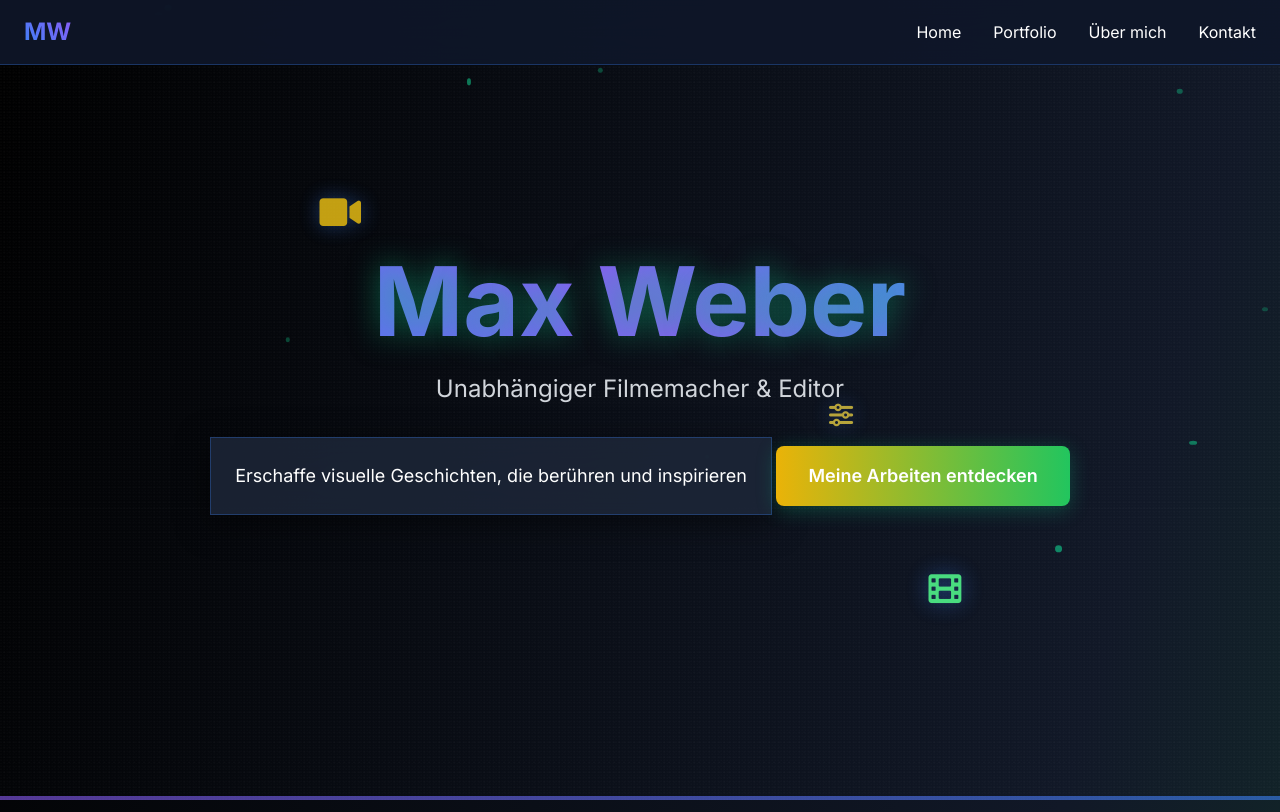
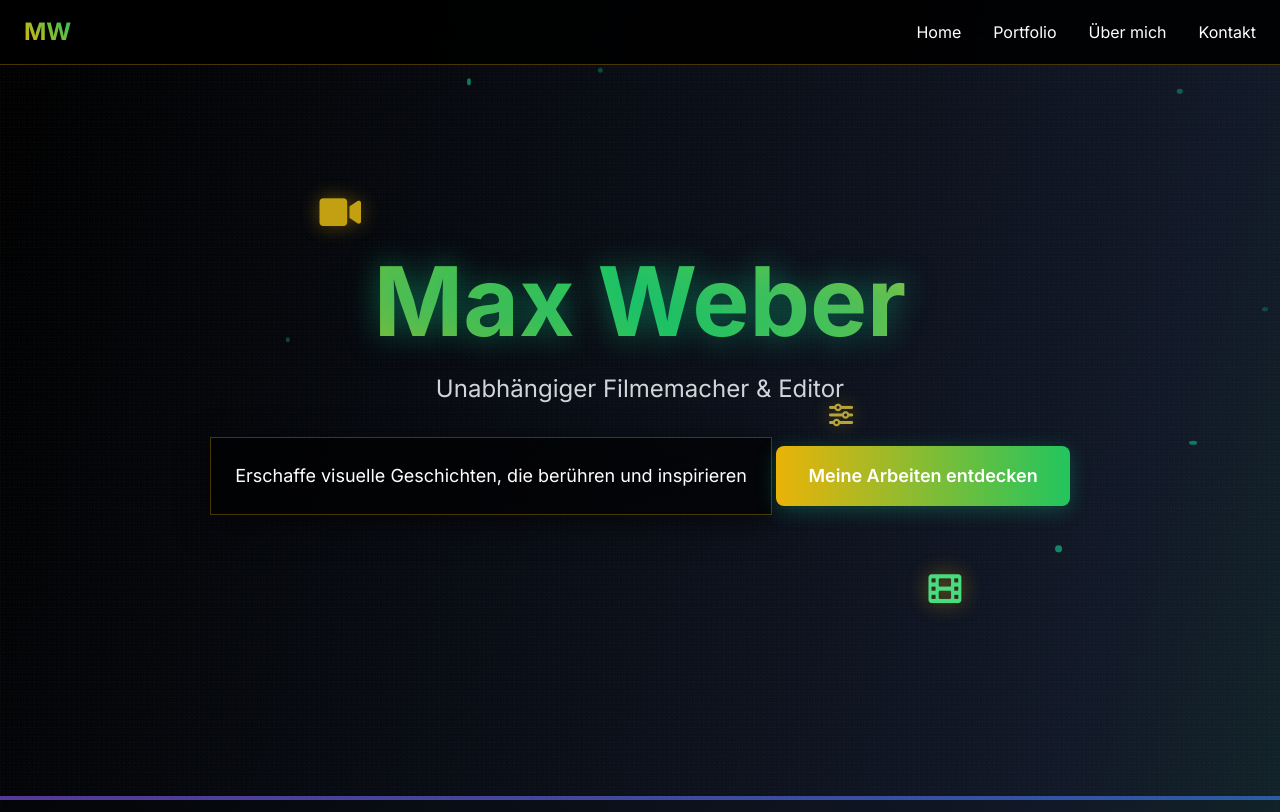
Before and after one commit to KaroKK/Tomasz, a Flask app: page / in a window 1280 px wide. Shown: the top 812 px of the page. Run offline with Flask 3, Linux system fonts and the light colour scheme; some libraries are stand-ins or nearby versions.

Commit message:
Adjust website's color scheme to incorporate brighter, warmer filmic tones
Updates CSS to modify color gradients, shadows, and backgrounds towards yellow, green, and black hues.

Replit-Commit-Author: Agent
Replit-Commit-Session-Id: 398cc46d-6bdc-4f18-aaac-76bbcdb4aa82
Replit-Commit-Screenshot-Url: https://storage.googleapis.com/screenshot-production-us-central1/98163e34-7277-460c-b760-1e1d07b06b17/6f60ac7f-243d-42db-8811-5a1189c899f0.jpg

```diff
--- a/static/css/style.css
+++ b/static/css/style.css
@@ -13,22 +13,22 @@ body {
 
 /* Film-inspired Glassmorphism Effects */
 .glass-panel {
-    background: rgba(30, 41, 59, 0.8);
+    background: rgba(0, 0, 0, 0.7);
     backdrop-filter: blur(20px);
-    border: 1px solid rgba(59, 130, 246, 0.3);
-    box-shadow: 0 8px 32px rgba(0, 0, 0, 0.5);
+    border: 1px solid rgba(234, 179, 8, 0.3);
+    box-shadow: 0 8px 32px rgba(0, 0, 0, 0.6);
 }
 
 .nav-blur {
-    background: rgba(15, 23, 42, 0.9);
+    background: rgba(0, 0, 0, 0.9);
     backdrop-filter: blur(20px);
-    border-bottom: 1px solid rgba(59, 130, 246, 0.3);
+    border-bottom: 1px solid rgba(234, 179, 8, 0.3);
 }
 
 /* Film Equipment Animations */
 .adobe-element {
     animation: filmFloat 8s ease-in-out infinite;
-    filter: drop-shadow(0 0 10px rgba(59, 130, 246, 0.5));
+    filter: drop-shadow(0 0 10px rgba(234, 179, 8, 0.5));
 }
 
 .adobe-element:nth-child(1) {
@@ -56,7 +56,7 @@ body {
 
 /* Logo Animation */
 .logo-text {
-    background: linear-gradient(45deg, #3b82f6, #8b5cf6);
+    background: linear-gradient(45deg, #eab308, #22c55e);
     background-clip: text;
     -webkit-background-clip: text;
     -webkit-text-fill-color: transparent;
@@ -80,7 +80,7 @@ body {
     left: 0;
     width: 0;
     height: 2px;
-    background: linear-gradient(90deg, #3b82f6, #8b5cf6);
+    background: linear-gradient(90deg, #eab308, #22c55e);
     transition: width 0.3s ease;
 }
 
@@ -90,7 +90,7 @@ body {
 
 /* Hero Section */
 .hero-title {
-    background: linear-gradient(45deg, #3b82f6, #8b5cf6, #06b6d4);
+    background: linear-gradient(45deg, #eab308, #22c55e, #fbbf24);
     background-clip: text;
     -webkit-background-clip: text;
     -webkit-text-fill-color: transparent;
@@ -243,12 +243,12 @@ html {
 }
 
 ::-webkit-scrollbar-thumb {
-    background: linear-gradient(45deg, #3b82f6, #8b5cf6);
+    background: linear-gradient(45deg, #eab308, #22c55e);
     border-radius: 4px;
 }
 
 ::-webkit-scrollbar-thumb:hover {
-    background: linear-gradient(45deg, #2563eb, #7c3aed);
+    background: linear-gradient(45deg, #d97706, #16a34a);
 }
 
 /* Loading Animation */
```
Also changed, not shown: other parts of static/css/style.css (+19 -19 lines).
